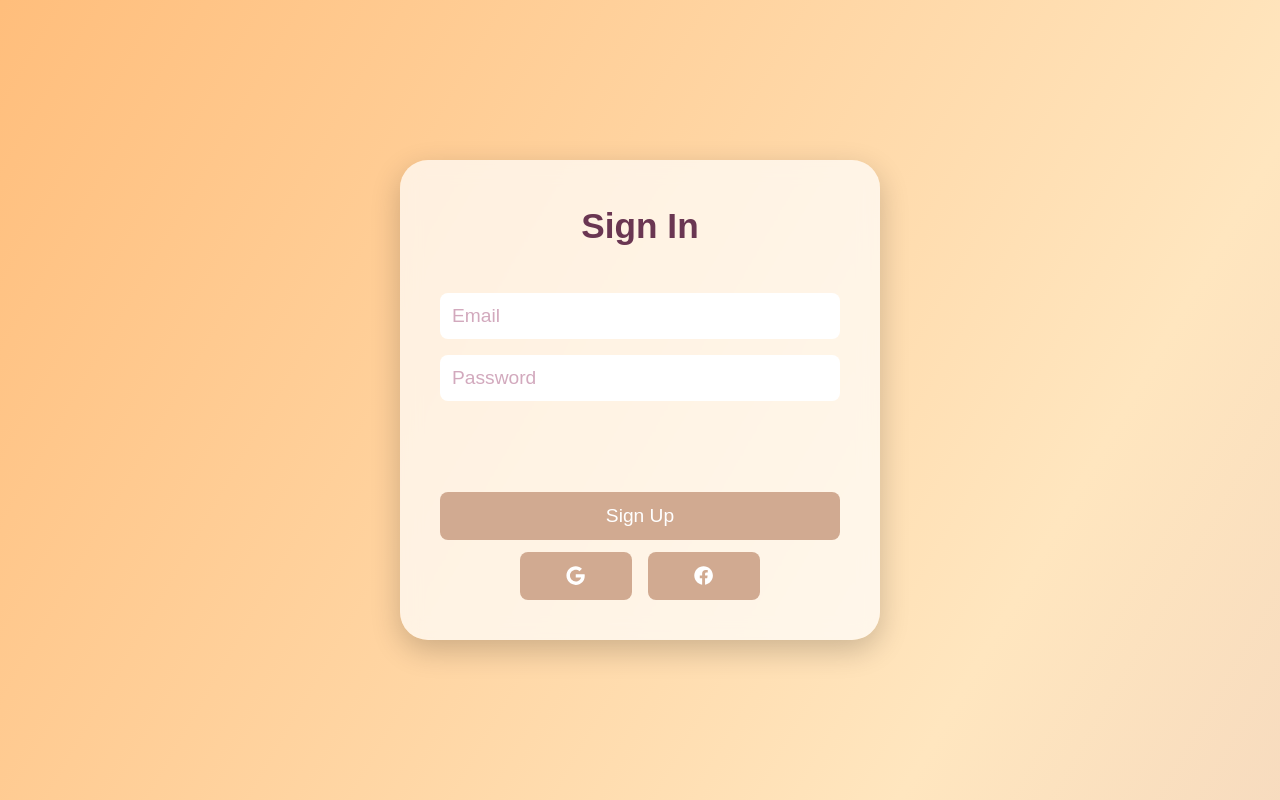
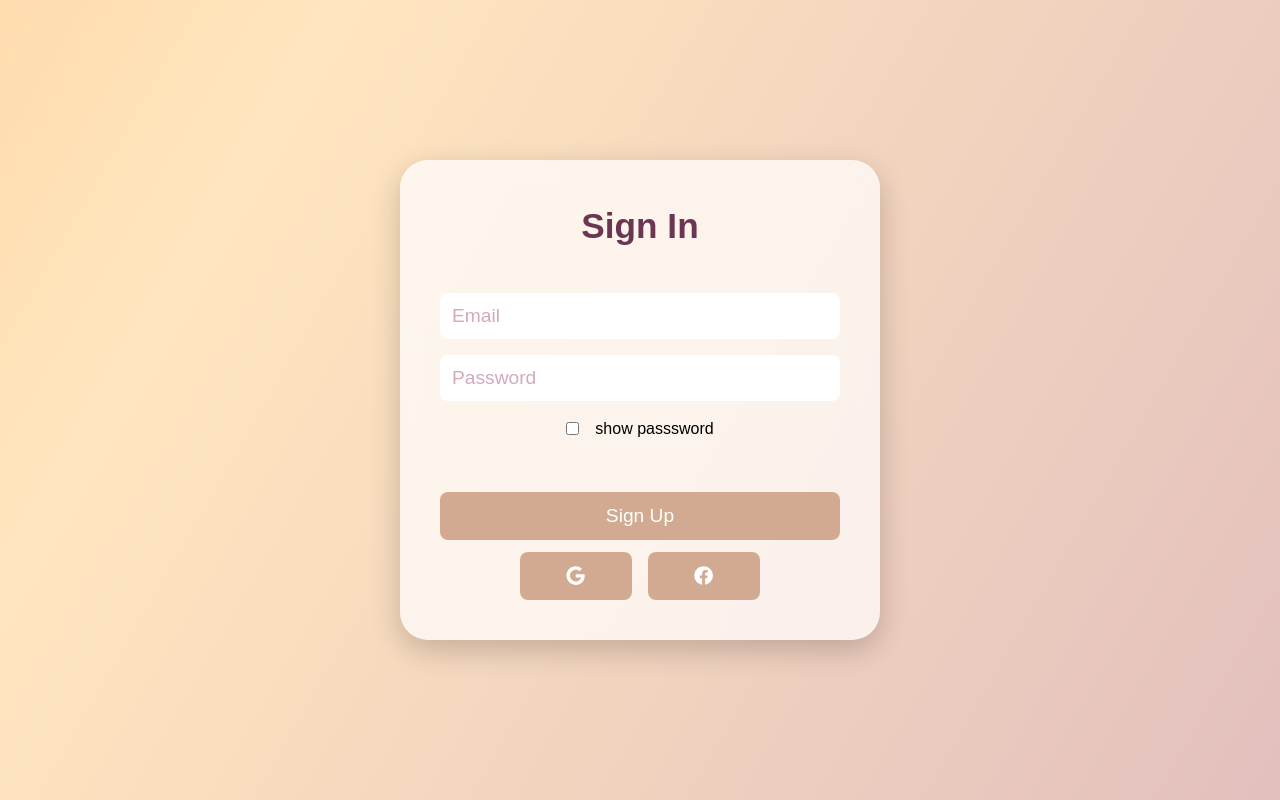
Before and after one commit to Dan-Cosci/entrep-website, a React (Vite) app in the folder frontend/: page /auth/sign-in in a window 1280 px wide. Built offline with nearby package versions, Linux system fonts and the light colour scheme; no server answers.

Commit message:
Rough auth implimentation

```diff
--- a/frontend/src/features/Auth/pages/SignIn.css
+++ b/frontend/src/features/Auth/pages/SignIn.css
@@ -37,3 +37,12 @@ form {
   width: 100%;
 
 }
+
+.check-container{
+  display: flex;
+  align-items: center;
+  justify-content: center;
+  gap: 1rem;
+  width: 100%;
+
+}
--- a/frontend/src/features/Auth/pages/SignIn.jsx
+++ b/frontend/src/features/Auth/pages/SignIn.jsx
@@ -1,4 +1,5 @@
 import React, { useState } from 'react'
+import { toast } from 'react-hot-toast';
 
 import './SignIn.css'
 import { FaFacebook, FaGoogle } from 'react-icons/fa'
@@ -13,6 +14,7 @@ const SignIn = () => {
 
   const [email,setEmail] = useState('');
   const [password,setPassword]= useState('');
+  const [showPassword, setShowPassword] = useState(false)
 
   const handleSubmit = (e) => {
     e.preventDefault();
@@ -25,8 +27,8 @@ const SignIn = () => {
   }
 
   const handleFacebook = async () => {
-    const res = await googleSignIn();
-    console.log(res.user.displayName)
+    console.log('This no implimented yet')
+    toast.error('This no implimented yet')
   }
 
 
@@ -36,7 +38,11 @@ const SignIn = () => {
       <h1>Sign In</h1>
       <form onSubmit={handleSubmit}>
         <AuthInput type="email" placeholder='Email' value={email} onChange={(e) => setEmail(e.target.value)} />
-        <AuthInput type="password" placeholder='Password' value={password} onChange={(e) => setPassword(e.target.value)} />
+        <AuthInput type={showPassword ? 'text' : 'password'} placeholder='Password' value={password} onChange={(e) => setPassword(e.target.value)} />
+        <div className="check-container">
+          <input type="checkbox" value={showPassword} onChange={() => setShowPassword(!showPassword)  } />
+          <p>show passsword</p>
+        </div>
         <AuthButton type="submit">Sign Up</AuthButton>
       </form>
       <div className="ProviderContainer">
```
